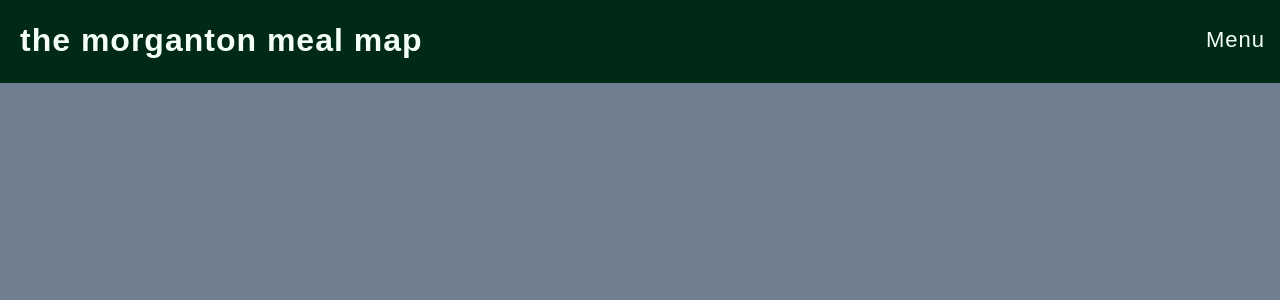
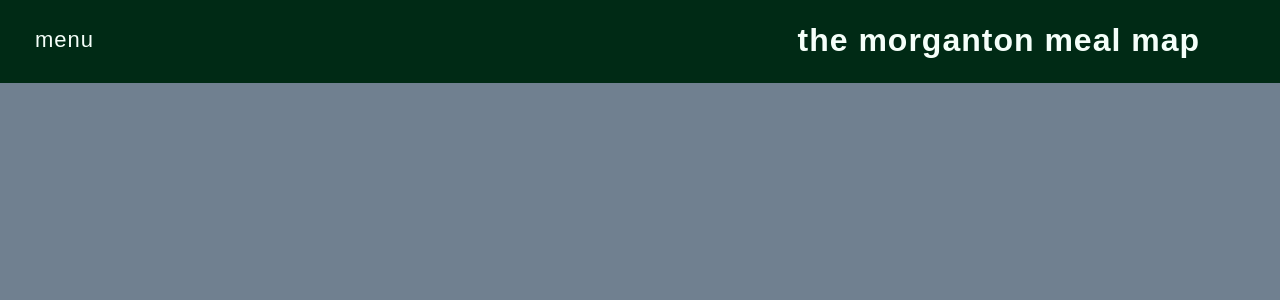
Before and after one commit to amyruth/morganton-map, a React (Create React App) app: page / in a window 1280 px wide. Shown: the top 300 px of the page. Built offline with nearby package versions, Linux system fonts and the light colour scheme; no server answers.

Commit message:
trying new menu design

```diff
--- a/src/App.js
+++ b/src/App.js
@@ -30,11 +30,12 @@ class App extends Component {
 	openMenu = () => {
 		console.log('nav clicked');
 		document.querySelector('.sidebar').classList.toggle('open');
+
 	}
 
-	menuKeyPress = (e) => {
-		console.log('pressed');
-		}
+	// menuKeyPress = (e) => {
+	// 	console.log('pressed');
+	// 	}
 
 
 
--- a/src/components/Header.css
+++ b/src/components/Header.css
@@ -7,17 +7,8 @@ header {
 	flex-direction: row;
 	justify-content: space-between;
 	align-items: center;
-	/* border: 1px solid firebrick; */
 	color: #f5fffa;
 }
-
-/* .hamburger-icon {
-	width: 35px;
-	height: 5px;
-	background-color: #f5fffa;
-	margin: 6px 0;
-	transition: 0.4s;
-} */
 
 #nav-icon {
 	font-size: 22px;
@@ -28,14 +19,19 @@ header {
     padding: 10px 15px;
 	border: none;
 	border-radius: 50%;
+	text-decoration: none;
 }
 
 
 #nav-icon:hover {
-	background-color: #A31F1F;
+	color: #D99800;
+}
+
+#nav-icon:focus {
+	outline: 2px solid #D99800;
 }
 
 h1{
-	/* margin-right: 100px;	 */
+	margin-right: 100px;
 	letter-spacing: 1px;
 }
--- a/src/components/Header.js
+++ b/src/components/Header.js
@@ -4,29 +4,21 @@ import './Header.css';
 const Header = (props) => {
 	return (
 		<header role='banner'>
+			<a href='#main-menu'	 id='nav-icon' role='button'
+				aria-pressed='false'
+				aria-expanded='false'
+				aria-controls='main-menu'
+				aria-label='Open and close main menu'
+				onClick={props.openMenu}
+				onKeyPress={props.openMenu}
+				>
+				menu
+			</a>
+
 			<h1>
 				the morganton meal map
 			</h1>
-			{/* <span className='subtitle'>(aka "mmm")</span> */}
 
-			{/* <a href='#main-menu'> */}
-
-
-
-				<div id='nav-icon' role='button'
-					aria-pressed='false'
-					aria-expanded='false'
-					aria-controls='main-menu'
-					aria-label='Open and close main menu'
-					onClick={props.openMenu}
-					onKeyPress={props.openMenu}
-				>
-					Menu
-					{/* <div className='hamburger-icon bar1'></div>
-					<div className='hamburger-icon bar2'></div>
-					<div className='hamburger-icon bar3'></div> */}
-				</div>
-			{/* </a> */}
 
 
 
--- a/src/components/Navigation.css
+++ b/src/components/Navigation.css
@@ -3,7 +3,6 @@
 	flex-direction: column;
 	padding: 5px;
 	text-align: center;
-
 }
 
 label {
@@ -47,17 +46,18 @@ label {
 	font-weight: bold;
 	letter-spacing: 1px;
 	cursor: pointer;
+	text-decoration: none;
+	margin-top: 10px;
 }
 
 .close-btn:hover {
 	color: #D99800;
 }
-/* .close-menu {
-	font-size: 3rem;
-	text-decoration: none;
-	align-self: flex-end;
-	margin-right: 10px;
-} */
+
+.close-btn:focus {
+	outline: 1px solid #D99800;
+	padding: 1px;
+}
 
 .attribution:link {
 	text-decoration: none;
@@ -69,7 +69,7 @@ label {
 }
 
 .attribution:hover {
-	border-bottom: 2px solid #009048;
+	border-bottom: 2px solid #99	ddbb;
 	color: #009048;
 }
 
@@ -77,6 +77,6 @@ label {
 	color: #D99800;
 }
 .attribution:focus {
-	outline: 1px solid #f5fffa;
+	outline: 2px solid #D99800;
 	padding: 4px;
 }
--- a/src/components/Navigation.js
+++ b/src/components/Navigation.js
@@ -8,12 +8,14 @@ class Navigation extends Component {
 		return (
 			<nav className='sidebar' id='main-menu' aria-label='Main Navigation' aria-expanded='false'>
 				{/* <a href='#' className='close-menu'>&times;</a> */}
-				<div role='button'
+				<a href="#main-menu" role='button'
+					aria-pressed='false'
+					aria-expanded='false'
 					className='close-btn'
 					onClick={this.props.openMenu}
 				>
 					Close Menu
-				</div>
+				</a>
 
 				<div className='search-section'>
 
```
